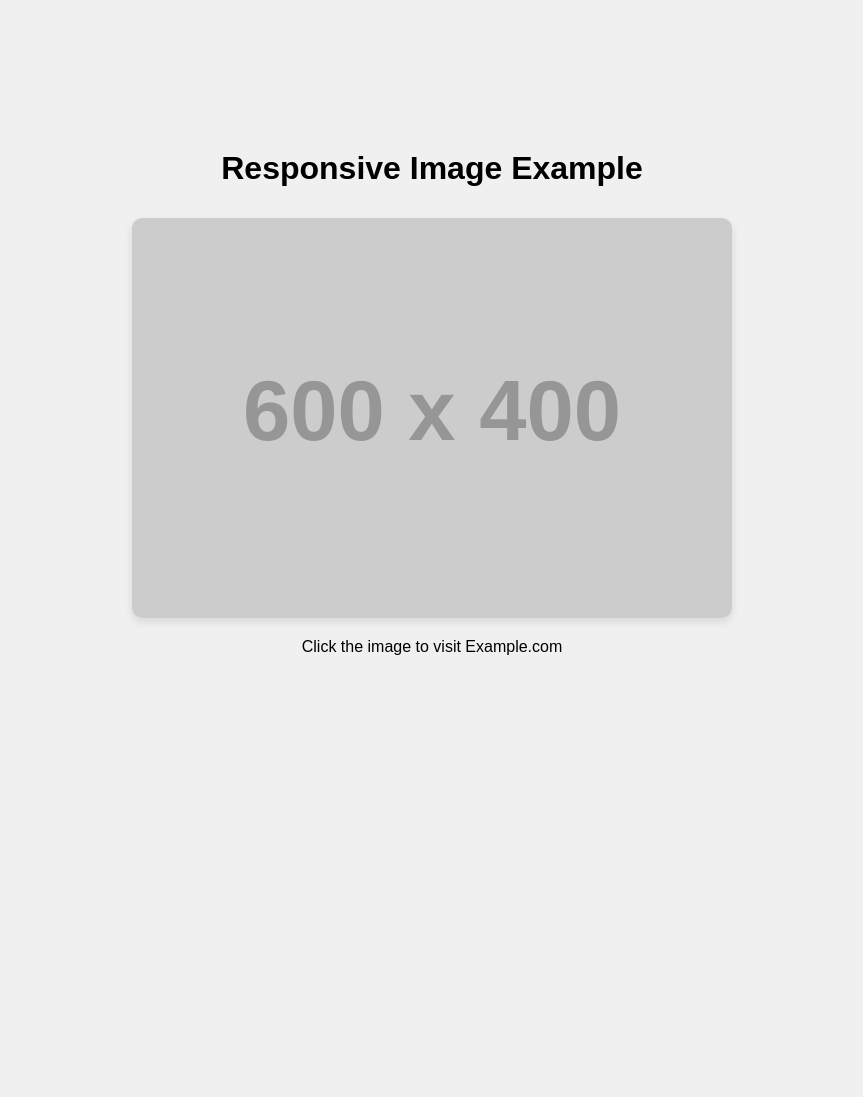
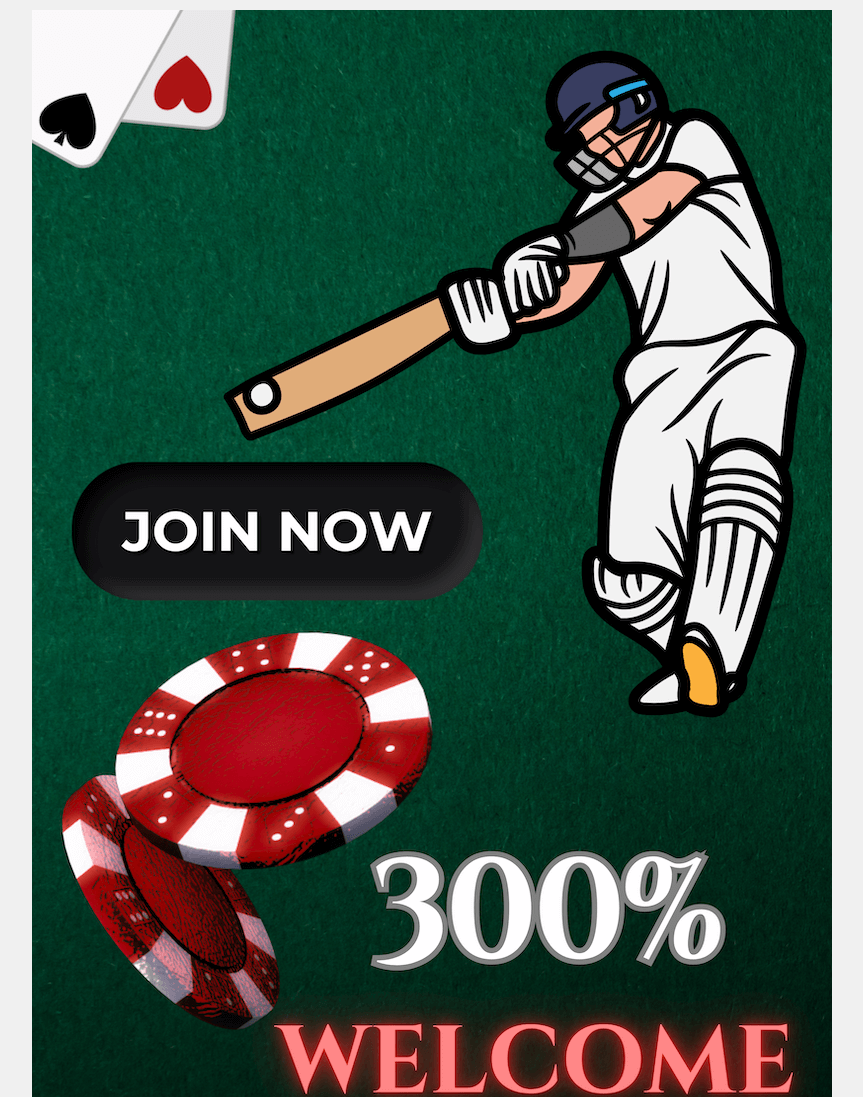
Before and after one commit to giri8git/megaplay, a plain HTML site: page index.html in a window 1280 px wide. Shown: the top 1097 px of the page, without its empty margins (208-1071 px from the left). Before the commit the page ends 800 px from the top, so only its background shows below. Drawn offline with Linux system fonts and the light colour scheme; placeholder pictures from the web are drawn by us.

Commit message:
Update index.html

```diff
--- a/index.html
+++ b/index.html
@@ -20,21 +20,17 @@
     /* Container styling */
     .container {
       text-align: center;
-      padding: 20px;
+
     }
 
     /* Responsive image styling */
     .responsive-img {
       max-width: 100%; /* Makes the image resize within its container */
       height: auto;    /* Maintains aspect ratio */
-      border-radius: 10px; /* Optional: Adds rounded corners */
-      box-shadow: 0 4px 8px rgba(0, 0, 0, 0.1); /* Adds a shadow */
-      transition: transform 0.3s ease; /* Adds hover effect */
+
     }
 
-    .responsive-img:hover {
-      transform: scale(1.05); /* Zooms the image slightly on hover */
-    }
+
 
     /* Link styling */
     a {
@@ -45,23 +41,20 @@
       display: inline-block;
     }
 
-    a:hover {
-      text-decoration: underline;
-    }
+
   </style>
 </head>
 <body>
   <div class="container">
-    <h1>Responsive Image Example</h1>
     <!-- Image with link -->
     <a href="https://www.example.com" target="_blank">
       <img
-        src="https://via.placeholder.com/600x400"
+        src="megaplay.png"
         alt="Sample Image"
         class="responsive-img"
       />
     </a>
-    <p>Click the image to visit Example.com</p>
+
   </div>
 </body>
 </html>
```
